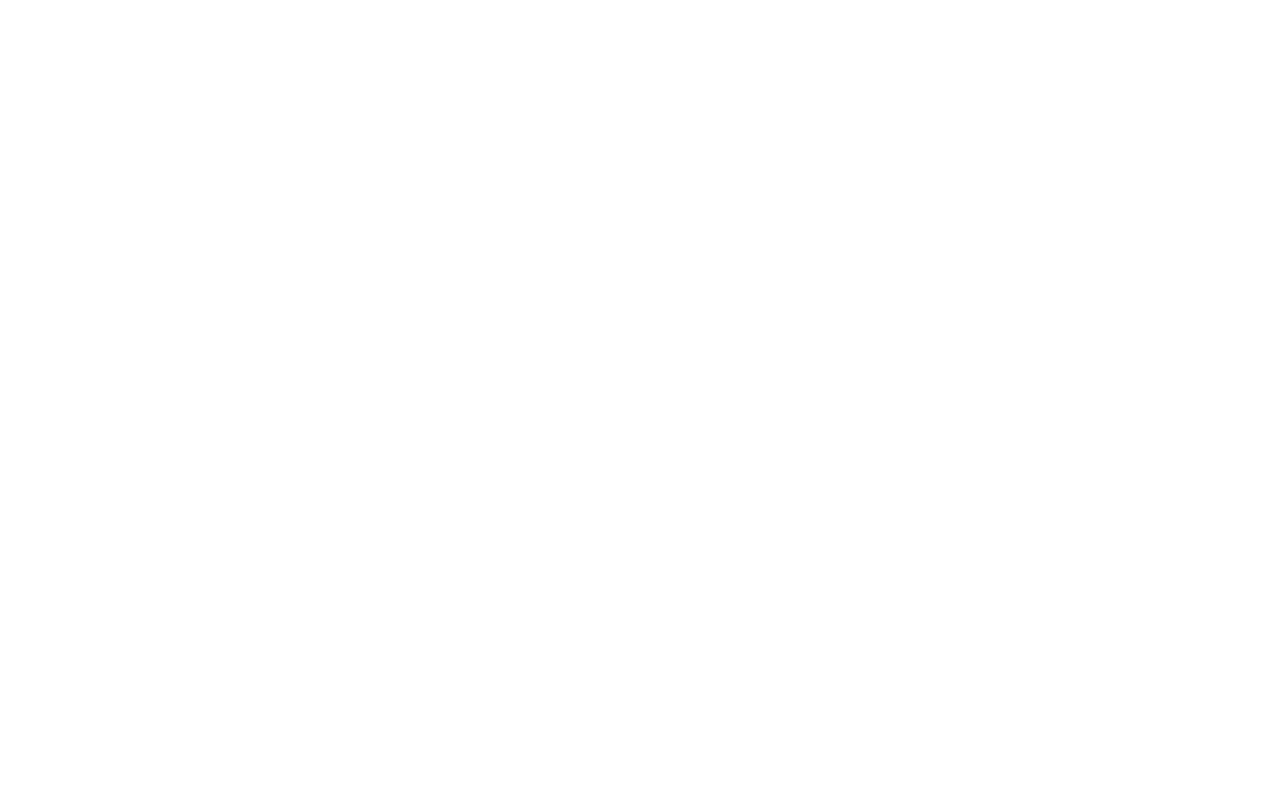
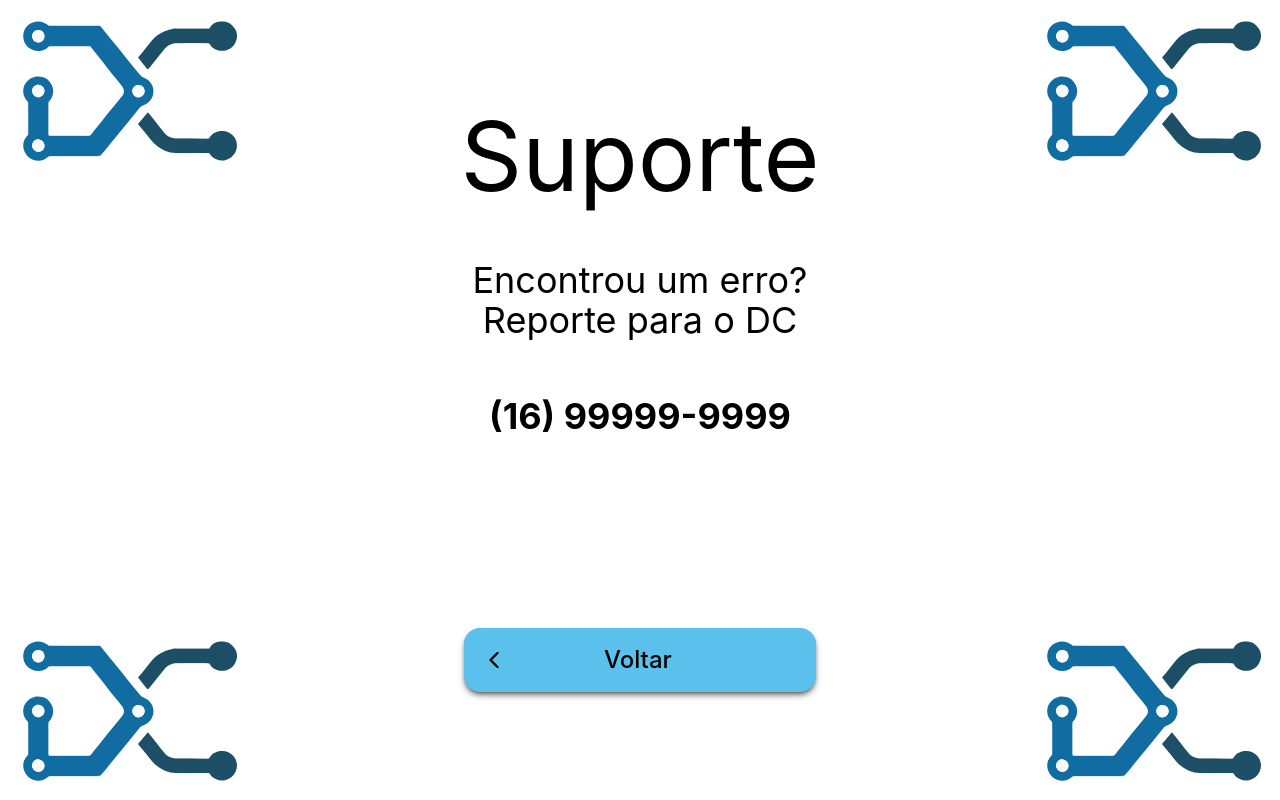
Before and after one commit to danilosp1/Interface-IHC, a React (Create React App) app: page /suporte in a window 1280 px wide. Before the commit this address had no page. Built offline with nearby package versions, Linux system fonts and the light colour scheme.

Commit message:
Fix: ajustando nomes de pastas

```diff
--- a/src/pages/index.js
+++ b/src/pages/index.js
@@ -1,9 +1,9 @@
 import Home from "./home/";
 import Atendimento from "./atendimento";
 import Conselho from "./conselho";
-import Ajuda from "./help";
+import Ajuda from "./ajuda";
 import Places from "./places";
 import Sentimento from "./sentimento";
-import Support from "./support";
+import Suporte from "./suporte";
 
-export { Home, Atendimento, Conselho, Ajuda, Places, Sentimento, Support }
+export { Home, Atendimento, Conselho, Ajuda, Places, Sentimento, Suporte }
--- a/src/pages/support/index.js
+++ b/src/pages/suporte/index.js
@@ -1,8 +1,8 @@
 import { Button } from "../../components/ui/button"
 import image from "../../assets/logoDC.svg"
-import {ChevronLeft } from 'lucide-react';
+import { ChevronLeft } from 'lucide-react';
 
-export default function Support() {
+export default function Suporte() {
     return (
         <main className="flex flex-row h-screen items-center justify-center">
             <div className="w-[20%] 2xl:w-[25%] flex flex-col justify-between items-center p-4 absolute h-full left-0 z-0">
--- a/src/routes/routes.js
+++ b/src/routes/routes.js
@@ -1,5 +1,5 @@
 import { Routes, Route } from "react-router-dom";
-import { Home, Ajuda, Atendimento, Conselho, Places, Sentimento, Support } from "../pages/index"
+import { Home, Ajuda, Atendimento, Conselho, Places, Sentimento, Suporte } from "../pages/index"
 
 const AppRoutes = () => {
     return (
@@ -11,7 +11,7 @@
                 <Route path="/conselho" element={<Conselho />} />
                 <Route path="/places" element={<Places />} />
                 <Route path="/sentimento" element={<Sentimento />} />
-                <Route path="/support" element={<Support />} />
+                <Route path="/suporte" element={<Suporte />} />
             </Routes>
         </>
     );
```
Also changed, not shown: src/pages/ajuda/index.js (renamed from src/pages/help/index.js).
